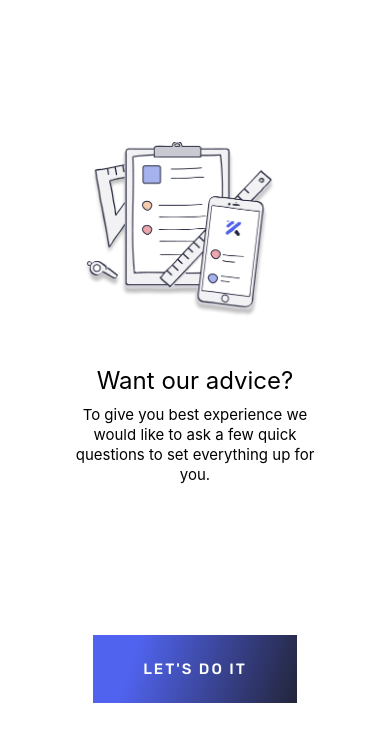
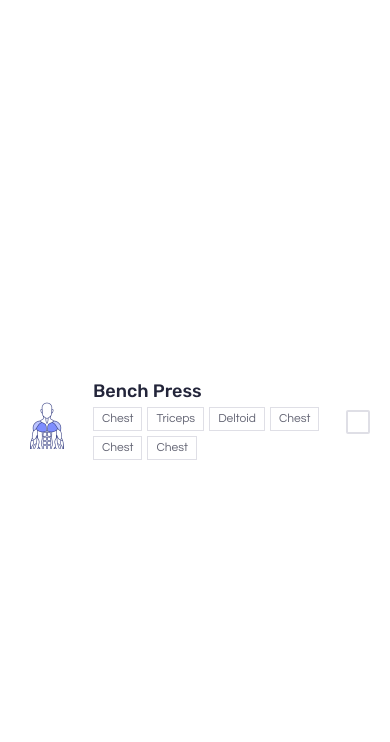
Before and after one commit to robertsfynn/kenko, a React Native app: screen / in a window 390 px wide. Shown: the top 742 px of the page. Built offline with nearby package versions, Linux system fonts and the light colour scheme.

Commit message:
first draft of exercise item

```diff
--- a/App.tsx
+++ b/App.tsx
@@ -1,7 +1,7 @@
 import React, { Component } from 'react';
 import * as Font from 'expo-font';
 import { AppLoading } from 'expo';
-import Greeting from 'views/signup/Greeting';
+import ExerciseItem from './components/ExerciseItem';
 
 interface State {
   isReady: boolean;
@@ -17,6 +17,7 @@ export default class App extends Component<{}, State> {
       Rubik: require('assets/fonts/Rubik/Rubik-Regular.ttf'),
       'Rubik-Bold': require('assets/fonts/Rubik/Rubik-Bold.ttf'),
       'Rubik-Medium': require('assets/fonts/Rubik/Rubik-Medium.ttf'),
+      Questrial: require('assets/fonts/Questrial/Questrial-Regular.ttf'),
     });
   }
 
@@ -33,6 +34,6 @@ export default class App extends Component<{}, State> {
       );
     }
 
-    return <Greeting />;
+    return <ExerciseItem />;
   }
 }
--- /dev/null
+++ b/components/ExerciseItem.tsx
@@ -0,0 +1,67 @@
+import React from 'react';
+import { View, Text, TouchableOpacity } from 'react-native';
+import styled from 'styled-components/native';
+import benchPress from 'assets/bodyparts/bench-press.png';
+import Tag from './Tag';
+
+const ItemContainer = styled.View`
+  flex: 1;
+  align-items: center;
+  flex-direction: row;
+  padding: 0 20px;
+`;
+
+const ItemImage = styled.Image`
+  width: 53px;
+  height: 53px;
+  margin-right: 20px;
+`;
+
+const ExerciseContainer = styled.View`
+  flex: 1;
+`;
+
+const Checkbox = styled.View`
+  width: 24px;
+  height: 24px;
+  border: 2px solid #dfdfe6;
+  border-radius: 2px;
+`;
+
+const ExerciseTitle = styled.Text`
+  font-family: Rubik-Medium;
+  font-size: 18px;
+  line-height: 22px;
+  color: #23253a;
+  margin-bottom: 5px;
+`;
+
+const TagContainer = styled.View`
+  flex-direction: row;
+  flex-wrap: wrap;
+  align-self: flex-start;
+`;
+
+const ExerciseItem = () => {
+  return (
+    <ItemContainer>
+      <ItemImage source={benchPress} />
+      <ExerciseContainer>
+        <ExerciseTitle>Bench Press</ExerciseTitle>
+        <TagContainer>
+          <Tag tag="Chest"></Tag>
+          <Tag tag="Triceps"></Tag>
+          <Tag tag="Deltoid"></Tag>
+          <Tag tag="Chest"></Tag>
+          <Tag tag="Chest"></Tag>
+          <Tag tag="Chest"></Tag>
+        </TagContainer>
+      </ExerciseContainer>
+      <TouchableOpacity>
+        <Checkbox></Checkbox>
+      </TouchableOpacity>
+    </ItemContainer>
+  );
+};
+
+export default ExerciseItem;
--- /dev/null
+++ b/components/Tag.tsx
@@ -0,0 +1,33 @@
+import React from 'react';
+import styled from 'styled-components/native';
+
+interface Props {
+  tag: string;
+}
+
+const TagContainer = styled.View`
+  background: rgba(255, 255, 255, 0.0001);
+  border: 1px solid #dfdfe6;
+  margin-right: 5px;
+  margin-bottom: 5px;
+`;
+
+const TagText = styled.Text`
+  font-family: Questrial;
+  font-size: 12px;
+  line-height: 12px;
+  text-align: center;
+  padding: 5px 8px;
+  color: #23253a;
+  opacity: 0.7;
+`;
+
+const Tag = ({ tag }: Props) => {
+  return (
+    <TagContainer>
+      <TagText>{tag}</TagText>
+    </TagContainer>
+  );
+};
+
+export default Tag;
```
Also changed, not shown: assets/bodyparts/bench-press.png (added), assets/bodyparts/bench-press.svg (added).
